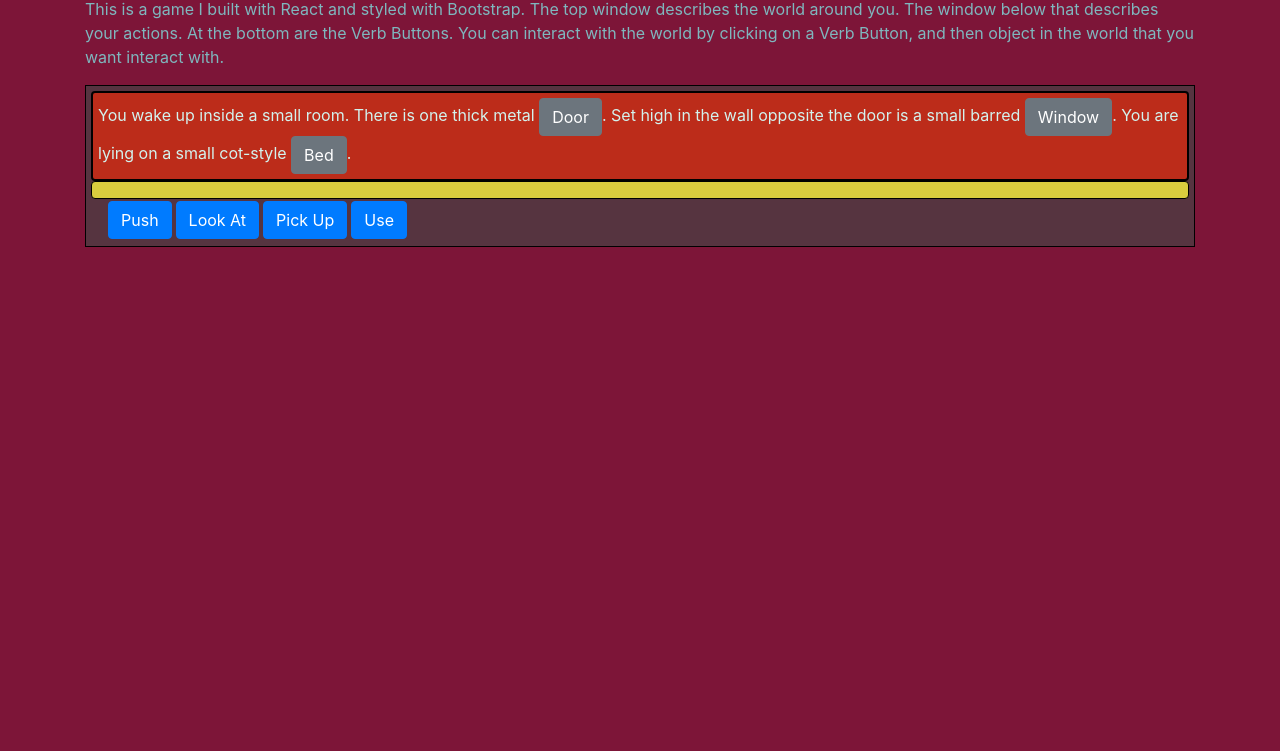
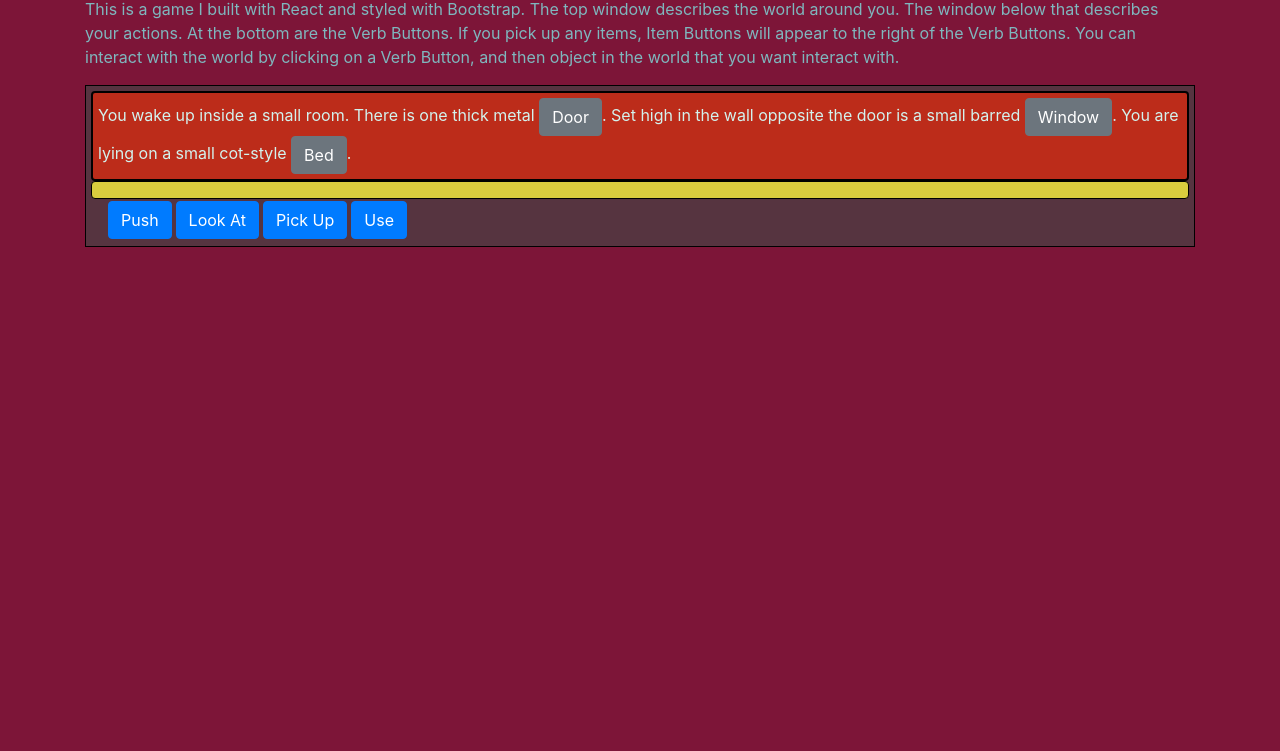
Before and after one commit to CryHavok01/Third-React-Game, a plain HTML site: page index.html in a window 1280 px wide. Shown: the part 49-800 px from the top of the page. Drawn offline with nearby package versions, Linux system fonts and the light colour scheme.

Commit message:
Add files via upload

```diff
--- a/index.html
+++ b/index.html
@@ -18,7 +18,7 @@
     </div>
     <div class="row">
       <div class="col">
-        <p>This is a game I built with React and styled with Bootstrap.  The top window describes the world around you.  The window below that describes your actions. At the bottom are the Verb Buttons.  You can interact with the world by clicking on a Verb Button, and then object in the world that you want interact with.</p>
+        <p>This is a game I built with React and styled with Bootstrap.  The top window describes the world around you.  The window below that describes your actions. At the bottom are the Verb Buttons.  If you pick up any items, Item Buttons will appear to the right of the Verb Buttons.  You can interact with the world by clicking on a Verb Button, and then object in the world that you want interact with.</p>
       </div>
     </div>
     <div class="row">
```
